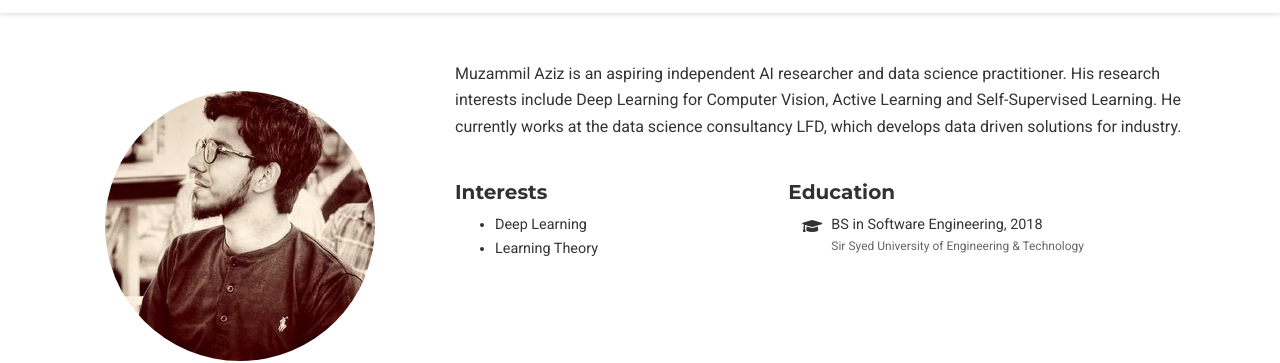
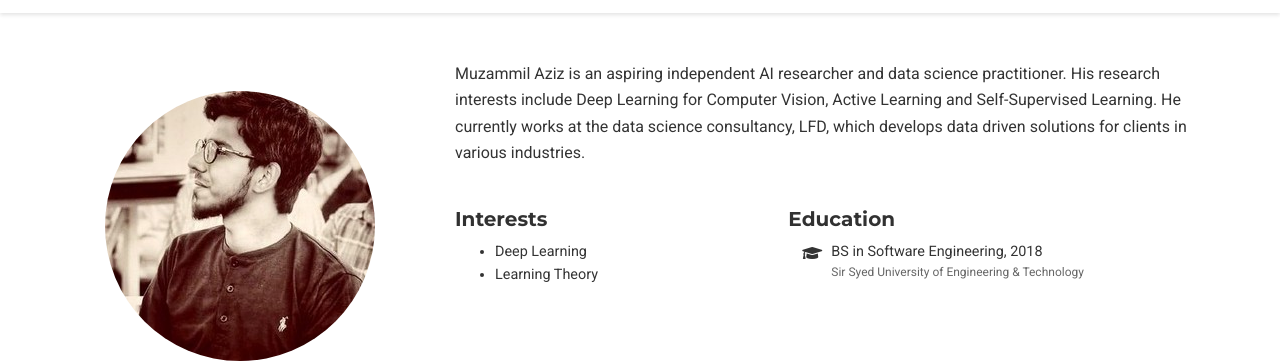
Before and after one commit to muzammilaz/muzammilaz.github.io, a plain HTML site: page author/m.-muzammil-aziz/index.html in a window 1280 px wide. Shown: the part 57-420 px from the top of the page. Drawn offline with nearby package versions, Linux system fonts and the light colour scheme; some packages are replaced by stand-ins of ours; some icons are missing.

Commit message:
rebuilding site Tue, May  5, 2020  3:11:25 AM

```diff
--- a/author/m.-muzammil-aziz/index.html
+++ b/author/m.-muzammil-aziz/index.html
@@ -549,7 +549,7 @@
 
 
 
-    <p>Muzammil Aziz is an aspiring independent AI researcher and data science practitioner. His research interests include Deep Learning for Computer Vision, Active Learning and Self-Supervised Learning. He currently works at the data science consultancy LFD, which develops data driven solutions for industry.</p>
+    <p>Muzammil Aziz is an aspiring independent AI researcher and data science practitioner. His research interests include Deep Learning for Computer Vision, Active Learning and Self-Supervised Learning. He currently works at the data science consultancy, LFD, which develops data driven solutions for clients in various industries.</p>
 
 
     <div class="row">
--- a/index.json
+++ b/index.json
@@ -1 +1 @@
-[{"authors":["admin"],"categories":null,"content":"Muzammil Aziz is an aspiring independent AI researcher and data science practitioner. His research interests include Deep Learning for Computer Vision, Active Learning and Self-Supervised Learning. He currently works at the data science consultancy LFD, which develops data driven solutions for industry.\n","date":-62135596800,"expirydate":-62135596800,"kind":"taxonomy","lang":"en","lastmod":-62135596800,"objectID":"2525497d367e79493fd32b198b28f040","permalink":"https://muzammilaz.github.io/author/m.-muzammil-aziz/","publishdate":"0001-01-01T00:00:00Z","relpermalink":"/author/m.-muzammil-aziz/","section":"authors","summary":"Muzammil Aziz is an aspiring independent AI researcher and data science practitioner. His research interests include Deep Learning for Computer Vision, Active Learning and Self-Supervised Learning. He currently works at the data science consultancy LFD, which develops data driven solutions for industry.","tags":null,"title":"M. Muzammil Aziz","type":"authors"}]
+[{"authors":["admin"],"categories":null,"content":"Muzammil Aziz is an aspiring independent AI researcher and data science practitioner. His research interests include Deep Learning for Computer Vision, Active Learning and Self-Supervised Learning. He currently works at the data science consultancy, LFD, which develops data driven solutions for clients in various industries.\n","date":-62135596800,"expirydate":-62135596800,"kind":"taxonomy","lang":"en","lastmod":-62135596800,"objectID":"2525497d367e79493fd32b198b28f040","permalink":"https://muzammilaz.github.io/author/m.-muzammil-aziz/","publishdate":"0001-01-01T00:00:00Z","relpermalink":"/author/m.-muzammil-aziz/","section":"authors","summary":"Muzammil Aziz is an aspiring independent AI researcher and data science practitioner. His research interests include Deep Learning for Computer Vision, Active Learning and Self-Supervised Learning. He currently works at the data science consultancy, LFD, which develops data driven solutions for clients in various industries.","tags":null,"title":"M. Muzammil Aziz","type":"authors"}]
```
Also changed, not shown: index.html (+1 -1 lines).
